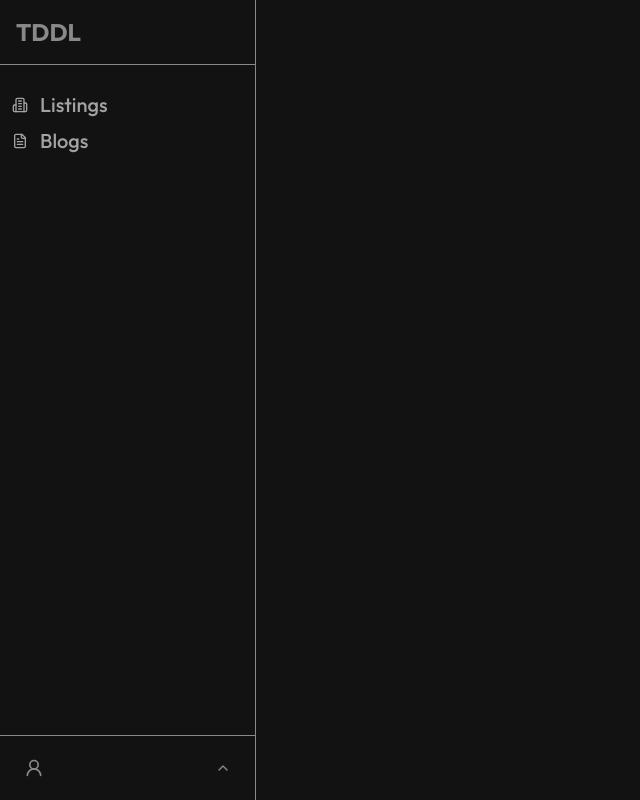
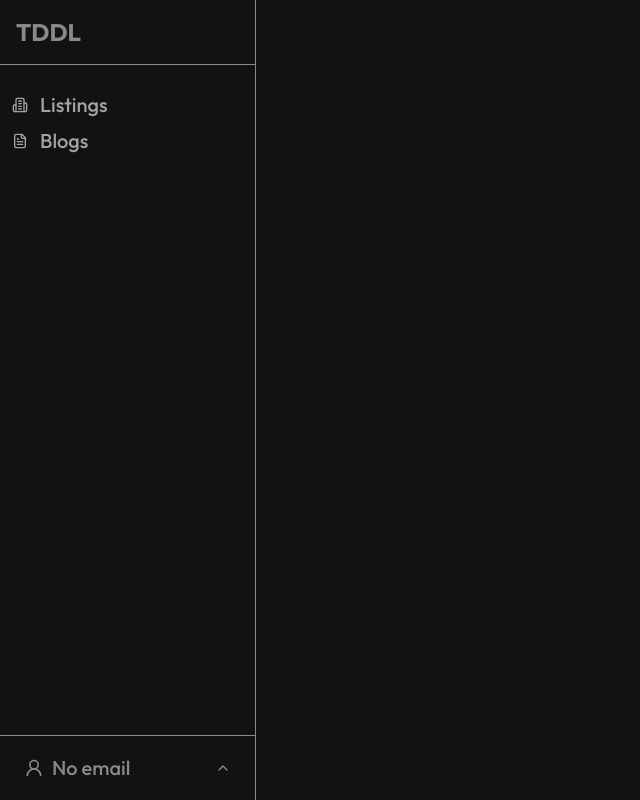
Before and after one commit to NusairTasin/tddl-backend, a Next.js app: page /dashboard/settings in a window 1280 px wide. Shown: the whole page, without its empty margins (0-640 px from the left). Built offline with nearby package versions, Linux system fonts and the light colour scheme; no server answers.

Commit message:
Made some changes to make it responsive and fixed issues with vercel.

```diff
--- a/src/app/login/actions.ts
+++ b/src/app/login/actions.ts
@@ -1,6 +1,5 @@
 'use server'
 
-import { revalidatePath } from 'next/cache'
 import { redirect } from 'next/navigation'
 
 import { createClient } from '@/app/utils/supabase/server'
--- a/src/app/login/page.tsx
+++ b/src/app/login/page.tsx
@@ -7,7 +7,7 @@ export default function LoginPage() {
   const router = useRouter()
   useEffect(() => {
     router.prefetch('/dashboard/listings')
-  }, [])
+  }, [router])
 
   const [loading, setLoading] = useState(false)
   const handleLogin = () => {
--- a/src/components/app-sidebar.tsx
+++ b/src/components/app-sidebar.tsx
@@ -17,6 +17,7 @@ import { Building2, FileText, LogOut, PlusCircle, User2, ChevronUp, Menu } from
 import { logout, fetchUsername } from "@/app/dashboard/actions"
 import { useEffect, useState } from "react"
 import { usePathname, useRouter } from "next/navigation"
+import { Skeleton } from "@/components/ui/skeleton"
 
 const items = [
     {
@@ -34,14 +35,17 @@ const items = [
 export function AppSidebar() {
     const pathname = usePathname()
     const router = useRouter()
-    const [userN, setUserN] = useState<string | null>("")
+    const [userN, setUserN] = useState<string | null>(null)
+    const [loadingUser, setLoadingUser] = useState(true)
     const [isMobile, setIsMobile] = useState(false)
     const [isOpen, setIsOpen] = useState(false)
 
     useEffect(() => {
         const getUsername = async () => {
+            setLoadingUser(true)
             const name = await fetchUsername()
             setUserN(name)
+            setLoadingUser(false)
         }
         getUsername()
 
@@ -130,7 +134,11 @@ export function AppSidebar() {
                                     <SidebarMenuButton className="w-full justify-between hover:bg-muted">
                                         <div className="flex items-center gap-2">
                                             <User2 className="h-5 w-5" />
-                                            <span className="text-base md:text-lg lg:text-xl font-medium truncate">{userN}</span>
+                                            {loadingUser ? (
+                                                <Skeleton className="h-6 w-32" />
+                                            ) : (
+                                                <span className="text-base md:text-lg lg:text-xl font-medium truncate">{userN ? userN.split('@')[0] : 'No email'}</span>
+                                            )}
                                         </div>
                                         <ChevronUp className="h-4 w-4" />
                                     </SidebarMenuButton>
```
